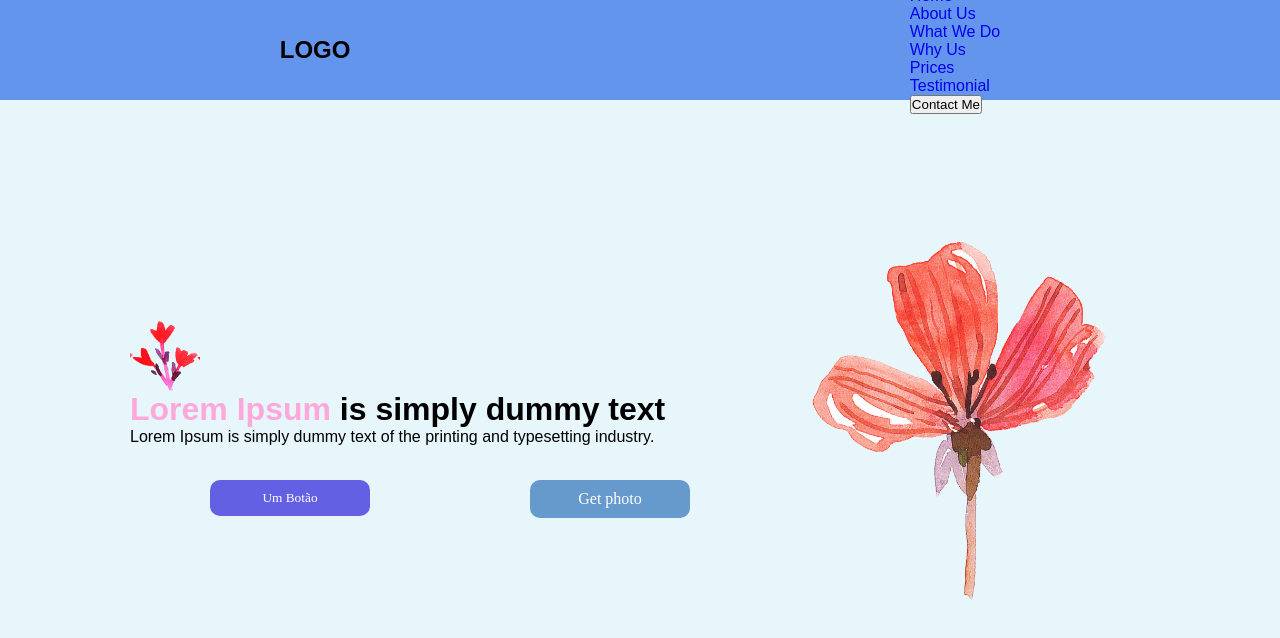
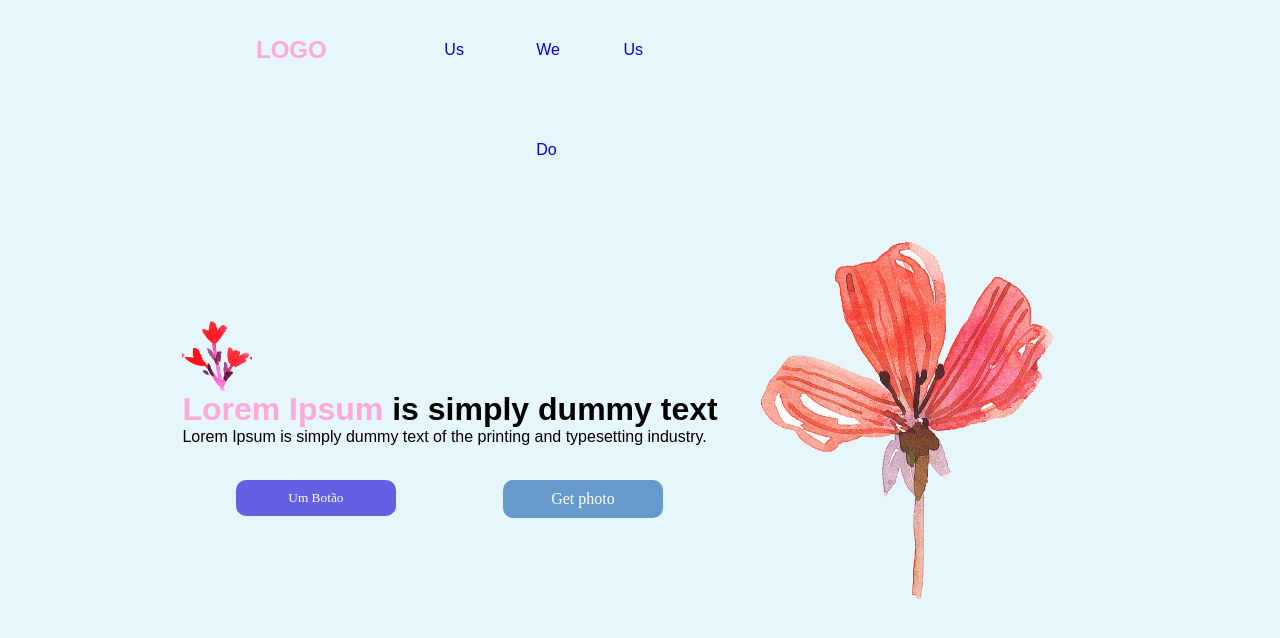
Before and after one commit to RaquelDFS/WS_React, a React (Create React App) app in the folder my-app/: page / in a window 1280 px wide. Shown: the top 638 px of the page. Built offline with nearby package versions, Linux system fonts and the light colour scheme.

Commit message:
navbar done

```diff
--- a/my-app/src/PortifolioContainer/Home/Profile.css
+++ b/my-app/src/PortifolioContainer/Home/Profile.css
@@ -33,7 +33,7 @@
 }
 .profile-options{
     justify-content: space-between;
-    width: max-content;
+    width: auto;
 }
 .profile-picture{
     display: flex;
--- a/my-app/src/PortifolioContainer/Nav_bar/NavBar.css
+++ b/my-app/src/PortifolioContainer/Nav_bar/NavBar.css
@@ -11,8 +11,36 @@ a{
 .NavBarContainer{
     display: flex;
     justify-content: space-around;
-    width: 100%;
-    background-color: cornflowerblue;
+    width: 60%;
     height: 100px;
+    line-height: 100px;
     align-items: center;
+    margin: auto;
 }
+
+.NUl{
+    display: flex;
+
+}
+.Nlink{
+    font-weight: 400;
+    color: rgb(0, 0, 0);
+    margin: 25px;
+    padding: 30px 0;
+}
+.Nlink:hover{
+    cursor: pointer;
+    color: rgba(254, 168, 219, 1);
+    text-decoration: underline rgba(254, 168, 219, 1) 1px;
+}
+
+.LogoText{
+ color:  rgba(254, 168, 219, 1);
+}
+.LogoText:hover{
+    cursor: pointer;
+}
+#contactMe{
+    border: none;
+
+}
--- a/my-app/src/PortifolioContainer/Nav_bar/index.js
+++ b/my-app/src/PortifolioContainer/Nav_bar/index.js
@@ -10,7 +10,7 @@ const NavBarSection = () => {
             <h1 className='LogoText'>LOGO</h1>
         </div>
         <div className='NavLinks'>
-            <ul>
+            <ul className='NUl'>
                 <li className='Nlink'>
                     <a href="#"> Home</a>
                 </li>
@@ -30,7 +30,7 @@ const NavBarSection = () => {
                     <a href="#"> Testimonial</a>
                 </li>
                 <li className='Nlink'>
-                    <button id="contactMe">Contact Me</button>
+                    <button className='btn'>Contact Me</button>
                 </li>
             </ul>
         </div>
--- a/my-app/src/index.css
+++ b/my-app/src/index.css
@@ -41,7 +41,7 @@ body ::-webkit-scrollbar-thumb {
       cursor: pointer;
       transition: 0.2s;
       font-family: "Poppins SemiBold";
-      margin: 0 5rem;
+      margin: 0 10%;
     }
 
     #dwld-btn, .btn:active {
@@ -63,7 +63,7 @@ body ::-webkit-scrollbar-thumb {
       text-align: center;
     }
     #dwld-btn:active{
-     color: black;
+     color: white;
      background-color: black;
 
     }
```
